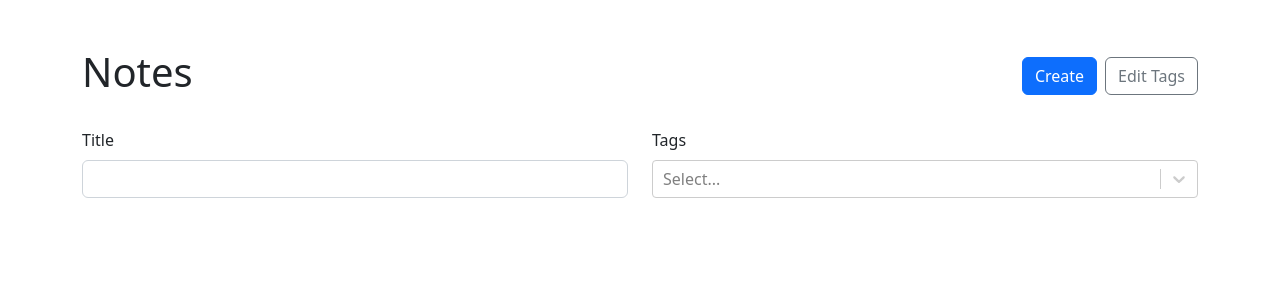
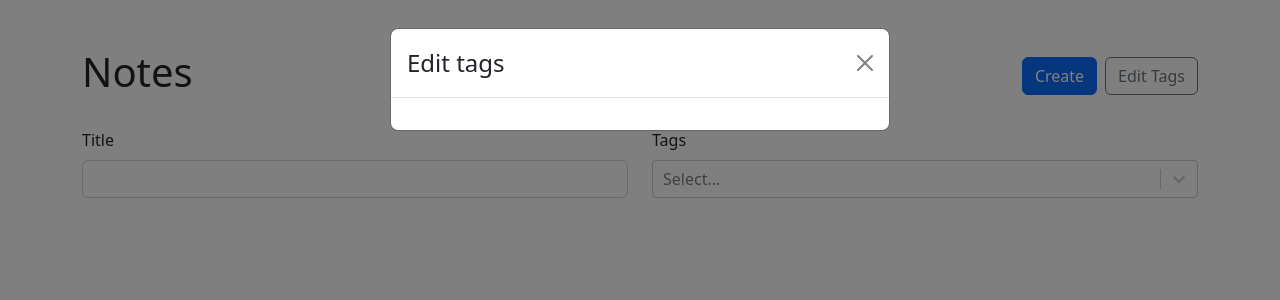
Before and after one commit to mancopp/react-ts-notes-app, a React (Vite) app: page / in a window 1280 px wide. Both pictures are taken after a click on the button "Edit Tags". Shown: the top 300 px of the page. Built offline with nearby package versions, Linux system fonts and the light colour scheme.

Commit message:
Add edit tags feat

```diff
--- a/src/App.tsx
+++ b/src/App.tsx
@@ -54,6 +54,22 @@
     setTags((prev) => [...prev, tag]);
   }
 
+  function updateTag(id: string, label: string) {
+    setTags((prev) =>
+      prev.map((tag) => {
+        if (tag.id === id) {
+          return { ...tag, label };
+        } else {
+          return tag;
+        }
+      })
+    );
+  }
+
+  function deleteTag(id: string) {
+    setTags((prev) => prev.filter((tag) => tag.id !== id));
+  }
+
   function createNote({ tags, ...data }: NoteData) {
     setRawNotes((prev) => {
       return [
@@ -90,7 +106,14 @@
       <Routes>
         <Route
           path="/"
-          element={<NoteList notes={noteWithTags} availableTags={tags} />}
+          element={
+            <NoteList
+              notes={noteWithTags}
+              availableTags={tags}
+              updateTag={updateTag}
+              deleteTag={deleteTag}
+            />
+          }
         />
         <Route
           path="/new"
@@ -103,7 +126,7 @@
           }
         />
         <Route path="/:id" element={<NoteLayout notes={noteWithTags} />}>
-          <Route index element={<Note onDeleteNote={(onDeleteNote = {})} />} />
+          <Route index element={<Note onDeleteNote={onDeleteNote} />} />
           <Route
             path="edit"
             element={
--- a/src/components/NoteList.tsx
+++ b/src/components/NoteList.tsx
@@ -1,5 +1,14 @@
 import { useMemo, useState } from "react";
-import { Badge, Button, Card, Col, Form, Row, Stack } from "react-bootstrap";
+import {
+  Badge,
+  Button,
+  Card,
+  Col,
+  Form,
+  Modal,
+  Row,
+  Stack,
+} from "react-bootstrap";
 import { Link } from "react-router-dom";
 import ReactSelect from "react-select";
 import { Tag } from "../App";
@@ -14,11 +23,27 @@
 type NoteListProps = {
   availableTags: Tag[];
   notes: LightNote[];
+  deleteTag: (id: string) => void;
+  updateTag: (id: string, label: string) => void;
 };
 
-export default function NoteList({ availableTags, notes }: NoteListProps) {
+type EditTagsModalProps = {
+  availableTags: Tag[];
+  show: boolean;
+  handleClose: () => void;
+  deleteTag: (id: string) => void;
+  updateTag: (id: string, label: string) => void;
+};
+
+export default function NoteList({
+  availableTags,
+  notes,
+  deleteTag,
+  updateTag,
+}: NoteListProps) {
   const [selectedTags, setSelectedTags] = useState<Tag[]>([]);
   const [title, setTitle] = useState("");
+  const [editTagsModalIsOpen, setEditTagsModalIsOpen] = useState(false);
 
   const filteredNotes = useMemo(() => {
     return notes.filter((note) => {
@@ -43,7 +68,12 @@
             <Link to="/new">
               <Button variant="primary">Create</Button>
             </Link>
-            <Button variant="outline-secondary">Edit Tags</Button>
+            <Button
+              variant="outline-secondary"
+              onClick={() => setEditTagsModalIsOpen(true)}
+            >
+              Edit Tags
+            </Button>
           </Stack>
         </Col>
       </Row>
@@ -92,6 +122,13 @@
           </Col>
         ))}
       </Row>
+      <EditTagsModal
+        updateTag={updateTag}
+        deleteTag={deleteTag}
+        show={editTagsModalIsOpen}
+        handleClose={() => setEditTagsModalIsOpen(false)}
+        availableTags={availableTags}
+      />
     </>
   );
 }
@@ -127,3 +164,44 @@
     </Card>
   );
 }
+
+function EditTagsModal({
+  availableTags,
+  show,
+  handleClose,
+  deleteTag,
+  updateTag,
+}: EditTagsModalProps) {
+  return (
+    <Modal show={show} onHide={handleClose}>
+      <Modal.Header closeButton>
+        <Modal.Title>Edit tags</Modal.Title>
+      </Modal.Header>
+      <Modal.Body>
+        <Form>
+          <Stack gap={2}>
+            {availableTags.map((tag) => (
+              <Row key={tag.id}>
+                <Col>
+                  <Form.Control
+                    type="text"
+                    value={tag.label}
+                    onChange={(e) => updateTag(tag.id, e.target.value)}
+                  />
+                </Col>
+                <Col xs="auto">
+                  <Button
+                    variant="outline-danger"
+                    onClick={() => deleteTag(tag.id)}
+                  >
+                    &times;
+                  </Button>
+                </Col>
+              </Row>
+            ))}
+          </Stack>
+        </Form>
+      </Modal.Body>
+    </Modal>
+  );
+}
```
